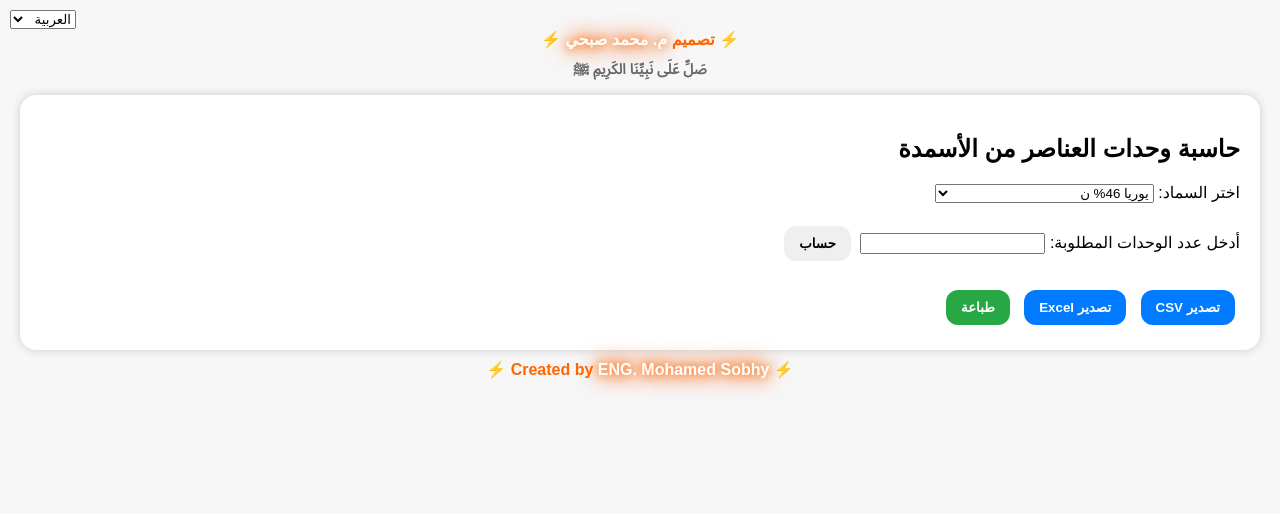
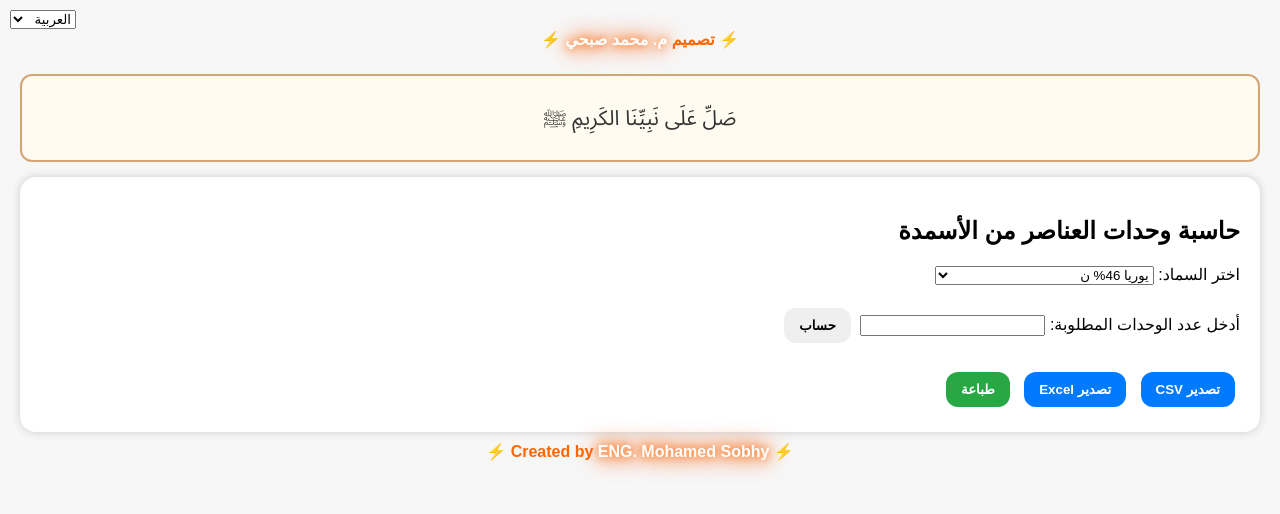
Before and after one commit to Hamo-2003/Fertilizer-Units-Calculator, a plain HTML site: page index.html in a window 1280 px wide. Drawn offline with Linux system fonts and the light colour scheme.

Commit message:
Update index.html

```diff
--- a/index.html
+++ b/index.html
@@ -14,6 +14,17 @@
     from { text-shadow: 0 0 5px #ff6600, 0 0 10px #ff6600, 0 0 15px #ff6600; }
     to { text-shadow: 0 0 10px #ff6600, 0 0 20px #ff6600, 0 0 30px #ff6600; }
   }
+  .islamic-box {
+    border: 2px solid #d4a574;
+    border-radius: 12px;
+    padding: 20px;
+    background: #fffbf0;
+    text-align: center;
+    margin: 15px 0;
+    font-size: 1.3em;
+    color: #333;
+    font-weight: 500;
+  }
   header, footer { text-align: center; padding: 10px; font-weight: bold; color: #ff6600; }
   .lang-switch { position: absolute; top: 10px; left: 10px; }
   .container { background: white; padding: 20px; border-radius: 16px; box-shadow: 0 0 10px #ccc; }
@@ -27,7 +38,7 @@
     <option value="ar">العربية</option>
     <option value="en">English</option>
   </select>
-</div><header>⚡ تصميم <span class="glowing-name">م. محمد صبحي</span> ⚡<br><span style="font-size: 0.9em; color: #666; margin-top: 5px; display: block;">صَلِّ عَلَى نَبِيِّنَا الكَرِيمِ ﷺ</span></header><div class="container">
+</div><header>⚡ تصميم <span class="glowing-name">م. محمد صبحي</span> ⚡</header><div class="islamic-box">صَلِّ عَلَى نَبِيِّنَا الكَرِيمِ ﷺ</div><div class="container">
   <h2 id="title">حاسبة وحدات العناصر من الأسمدة</h2><label id="fertLabel">اختر السماد:</label> <select id="fertilizer"></select>
 
 <br><br> <label id="unitLabel">أدخل عدد الوحدات المطلوبة:</label> <input type="number" id="units" />
```
